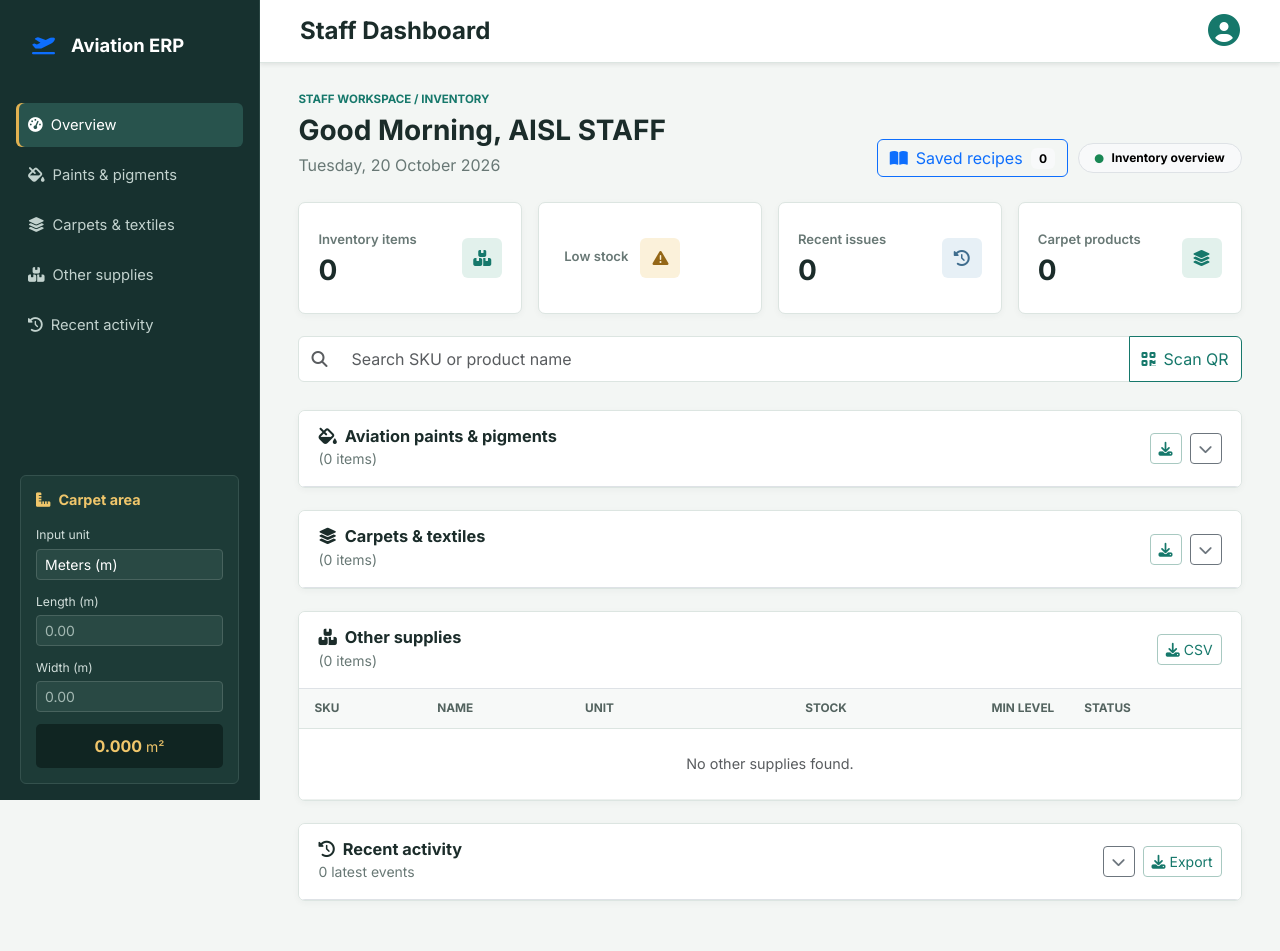
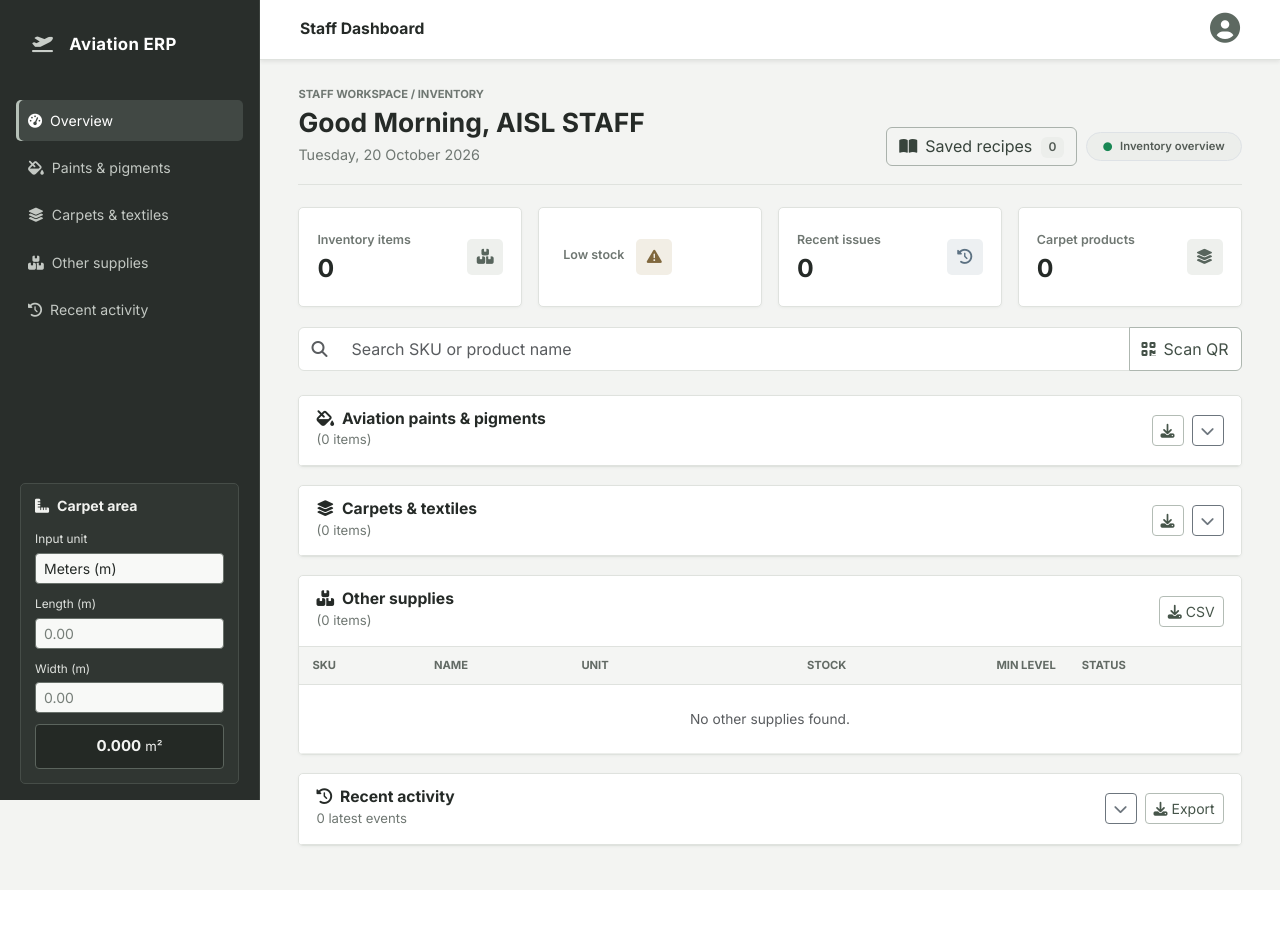
Before and after one commit to whitetap/whitetap-inventory-erp, a Flask app: page /staff-inventory in a window 1280 px wide. After the commit the page ends 890 px from the top, so only its background shows below. Run offline with Flask 3, Linux system fonts and the light colour scheme; some libraries are stand-ins or nearby versions.

Commit message:
refine staff page

```diff
--- a/templates/staff_dashboard.html
+++ b/templates/staff_dashboard.html
@@ -9,91 +9,95 @@
 {% block extra_styles %}
 <style>
 :root {
-  --staff-ink: #1b2c2a;
-  --staff-muted: #687875;
-  --staff-paper: #f3f6f4;
-  --staff-line: #dce5e1;
-  --staff-green: #16786b;
-  --staff-green-soft: #e2f1ec;
-  --staff-amber: #d59a2a;
+  --staff-ink: #252a27;
+  --staff-muted: #6f7772;
+  --staff-paper: #f3f4f2;
+  --staff-line: #dfe2de;
+  --staff-accent: #53685b;
+  --staff-accent-soft: #e9eeea;
+  --staff-warn: #a17b43;
 }
-body.staff-dashboard { background: var(--staff-paper); color: var(--staff-ink); }
-body.staff-dashboard .sidebar { width: 260px; overflow-y: auto; background: #17312f; border-right: 1px solid #294542; }
-body.staff-dashboard .sidebar .navbar-brand { font-size: 1.15rem; }
-body.staff-dashboard .sidebar .nav-link { margin: 3px 0; padding: 11px 12px !important; border-radius: 6px; color: #c2d2ce !important; font-size: .92rem; transition: background-color .18s ease, color .18s ease; }
-body.staff-dashboard .sidebar .nav-link:hover,
-body.staff-dashboard .sidebar .nav-link.active { color: #fff !important; background: #28534d; transform: none; }
-body.staff-dashboard .sidebar .nav-link.active { box-shadow: inset 3px 0 #e2b151; }
-body.staff-dashboard .topbar { position: sticky; top: 0; z-index: 900; width: calc(100% - 260px); margin-left: 260px; padding: 14px 28px; background: rgba(255,255,255,.96); border-bottom: 1px solid var(--staff-line); }
-body.staff-dashboard .topbar h4 { color: var(--staff-ink) !important; font-weight: 700; }
-body.staff-dashboard .topbar .fa-user-circle { color: var(--staff-green) !important; }
-body.staff-dashboard #sidebarToggle { color: var(--staff-green) !important; }
-body.staff-dashboard .main-content { min-height: calc(100vh - 62px); padding: 28px clamp(18px, 3vw, 42px); background: var(--staff-paper); }
-body.staff-dashboard .card { border: 1px solid var(--staff-line) !important; border-radius: 7px; background: #fff !important; box-shadow: 0 2px 7px rgba(27,44,42,.04) !important; backdrop-filter: none; }
-body.staff-dashboard .card:hover { transform: none; }
-.dashboard-page { max-width: 1560px; margin: 0 auto; }
-.dashboard-heading { display: flex; align-items: flex-end; justify-content: space-between; gap: 20px; margin-bottom: 25px; }
-.dashboard-kicker { margin-bottom: 6px; color: var(--staff-green); font-size: .72rem; font-weight: 700; text-transform: uppercase; }
-.dashboard-heading h1 { margin: 0; color: var(--staff-ink); font-size: 1.75rem; font-weight: 750; }
-.dashboard-heading p { margin: 5px 0 0; color: var(--staff-muted); }
-.dashboard-actions { display: flex; align-items: center; flex-wrap: wrap; gap: 10px; }
-.recipe-project-list { max-height: 55vh; overflow-y: auto; }
-.recipe-project-button { width: 100%; padding: 11px 12px; border: 0; border-bottom: 1px solid var(--staff-line); background: #fff; color: var(--staff-ink); text-align: left; }
-.recipe-project-button:hover, .recipe-project-button.active { background: var(--staff-green-soft); color: var(--staff-green); }
-.recipe-details { min-height: 180px; }
-.recipe-details .table { color: var(--staff-ink); }
-.metric-card { min-height: 112px; border-left: 3px solid var(--staff-green) !important; }
-.metric-card-button { width: 100%; text-align: left; cursor: pointer; font: inherit; }
-.metric-card-button:focus-visible { outline: 3px solid rgba(22,120,107,.3); outline-offset: 2px; }
-.metric-card.metric-warning { border-left-color: var(--staff-amber) !important; }
-.metric-card.metric-activity { border-left-color: #4478a0 !important; }
-.metric-card .card-body { display: flex; align-items: center; justify-content: space-between; gap: 12px; padding: 19px; }
-.metric-label { color: var(--staff-muted); font-size: .82rem; font-weight: 600; }
-.metric-value { margin-top: 5px; color: var(--staff-ink); font-size: 1.75rem; line-height: 1.1; font-weight: 750; }
-.metric-icon { display: grid; place-items: center; width: 40px; aspect-ratio: 1; border-radius: 6px; color: var(--staff-green); background: var(--staff-green-soft); }
-.metric-warning .metric-icon { color: #946717; background: #fbf1da; }
-.metric-activity .metric-icon { color: #3f6d8e; background: #e7f0f6; }
-.inventory-search { margin: 22px 0 28px; }
-.inventory-search .input-group-text, .inventory-search .form-control { min-height: 46px; border-color: var(--staff-line); background: #fff; }
-.inventory-search .form-control:focus { border-color: var(--staff-green); box-shadow: 0 0 0 3px rgba(22,120,107,.12); }
-.inventory-search .qr-scan-toggle { border-color: var(--staff-green); color: var(--staff-green); background: #fff; }
-.inventory-search .qr-scan-toggle:hover { color: #fff; background: var(--staff-green); }
-.qr-scanner-panel { margin-top: 10px; padding: 14px; border: 1px solid var(--staff-line); border-radius: 6px; background: #fff; }
-.qr-reader { width: min(100%, 420px); margin: 0 auto; }
-.inventory-section { margin-bottom: 22px; overflow: hidden; }
-.inventory-section .card-header { padding: 16px 19px; background: #fff !important; }
-.inventory-section .card-header h2 { margin: 0; color: var(--staff-ink); font-size: 1.02rem; font-weight: 700; }
-.inventory-section .card-header small { color: var(--staff-muted) !important; }
-.inventory-section .table { margin: 0; color: var(--staff-ink); font-size: .9rem; }
-.inventory-section .table thead th { padding: 11px 15px; border-bottom: 1px solid var(--staff-line); background: #f7f9f8; color: #53635f; font-size: .74rem; font-weight: 700; text-transform: uppercase; }
-.inventory-section .table td { padding: 12px 15px; border-color: #edf1ef; vertical-align: middle; }
-.inventory-section .table tbody tr:hover { background: #f7faf8; }
-.stock-low { color: #a53f32 !important; }
-.stock-ok { color: var(--staff-green) !important; }
-.status-badge { display: inline-block; min-width: 72px; padding: 4px 8px; border-radius: 4px; font-size: .74rem; font-weight: 700; text-align: center; }
-.status-badge.low { color: #8b352c; background: #fbe9e6; }
-.status-badge.ok { color: #176354; background: #e4f2ed; }
-.carpet-calculator { margin: 12px 4px 0; padding: 15px; border: 1px solid #34514d; border-radius: 6px; background: #1d3b37; }
-.carpet-calculator h2 { margin: 0 0 13px; color: #f0c66b; font-size: .9rem; font-weight: 700; }
-.carpet-calculator .form-label { color: #d2dfdb; font-size: .76rem; }
-.carpet-calculator .form-control, .carpet-calculator .form-select { border-color: #48635e; background: #294944; color: #fff; }
-.carpet-calculator .form-control::placeholder { color: #a3b8b2; }
-.carpet-result { margin-top: 12px; padding: 10px; border-radius: 5px; background: #102522; color: #f0c66b; text-align: center; }
-.inventory-section .btn-outline-primary { color: var(--staff-green); border-color: #a8c9c1; }
-.inventory-section .btn-outline-primary:hover { color: white; border-color: var(--staff-green); background: var(--staff-green); }
-.section-toggle .fa-chevron-down { transition: transform .18s ease; }
-.section-toggle[aria-expanded="true"] .fa-chevron-down { transform: rotate(180deg); }
-#issueModal .modal-content { border: 1px solid var(--staff-line); border-radius: 7px; color: var(--staff-ink); }
+body.staff-dashboard { background:var(--staff-paper); color:var(--staff-ink); font-size:.94rem; }
+body.staff-dashboard .sidebar { width:260px; overflow-y:auto; background:#292e2b; border-right:1px solid #3b413d; }
+body.staff-dashboard .sidebar .navbar-brand { font-size:1.05rem; letter-spacing:.02em; }
+body.staff-dashboard .sidebar .navbar-brand i { color:#c9cec9 !important; }
+body.staff-dashboard .sidebar .nav-link { margin:3px 0; padding:10px 12px !important; border-radius:5px; color:#c3c8c3 !important; font-size:.88rem; transition:background-color .15s ease,color .15s ease; }
+body.staff-dashboard .sidebar .nav-link:hover, body.staff-dashboard .sidebar .nav-link.active { color:#fff !important; background:#414844; transform:none; }
+body.staff-dashboard .sidebar .nav-link.active { box-shadow:inset 3px 0 #b6c1b8; }
+body.staff-dashboard .topbar { position:sticky; top:0; z-index:900; width:calc(100% - 260px); margin-left:260px; padding:13px 28px; background:#fff; border-bottom:1px solid var(--staff-line); }
+body.staff-dashboard .topbar h4 { color:var(--staff-ink) !important; font-size:.98rem; font-weight:650; }
+body.staff-dashboard .topbar .fa-user-circle, body.staff-dashboard #sidebarToggle { color:#5d6961 !important; }
+body.staff-dashboard .main-content { min-height:calc(100vh - 60px); padding:26px clamp(18px, 3vw, 40px); background:var(--staff-paper); }
+body.staff-dashboard .card { border:1px solid var(--staff-line) !important; border-radius:5px; background:#fff !important; box-shadow:0 1px 3px rgba(29,36,31,.045) !important; backdrop-filter:none; }
+body.staff-dashboard .card:hover { transform:none; }
+.dashboard-page { max-width:1480px; margin:0 auto; }
+.dashboard-heading { display:flex; align-items:flex-end; justify-content:space-between; gap:20px; margin-bottom:22px; padding-bottom:18px; border-bottom:1px solid var(--staff-line); }
+.dashboard-kicker { margin-bottom:5px; color:var(--staff-muted); font-size:.7rem; font-weight:700; text-transform:uppercase; }
+.dashboard-heading h1 { margin:0; color:var(--staff-ink); font-size:1.65rem; font-weight:700; }
+.dashboard-heading p { margin:5px 0 0; color:var(--staff-muted); font-size:.9rem; }
+.dashboard-actions { display:flex; align-items:center; flex-wrap:wrap; gap:9px; }
+.dashboard-actions .badge { color:#535b55 !important; background:#eceeeb !important; font-weight:600; }
+.dashboard-actions .btn-outline-primary { border-color:#aab2ac; color:#38443c; }
+.dashboard-actions .btn-outline-primary:hover { border-color:#38443c; color:#fff; background:#38443c; }
+.recipe-project-list { max-height:55vh; overflow-y:auto; }
+.recipe-project-button { width:100%; padding:11px 12px; border:0; border-bottom:1px solid var(--staff-line); background:#fff; color:var(--staff-ink); text-align:left; }
+.recipe-project-button:hover, .recipe-project-button.active { background:#eef0ed; color:#303a33; }
+.recipe-details { min-height:180px; }
+.recipe-details .table { color:var(--staff-ink); }
+.metric-card { min-height:100px; border-top:2px solid #b8c0ba !important; }
+.metric-card.metric-warning { border-top-color:#b39769 !important; }
+.metric-card.metric-activity { border-top-color:#8898a5 !important; }
+.metric-card-button { width:100%; color:inherit; text-align:left; cursor:pointer; font:inherit; }
+.metric-card-button:focus-visible { outline:3px solid rgba(83,104,91,.28); outline-offset:2px; }
+.metric-card .card-body { display:flex; align-items:center; justify-content:space-between; gap:12px; padding:16px 18px; }
+.metric-label { color:var(--staff-muted); font-size:.78rem; font-weight:600; }
+.metric-value { margin-top:5px; color:var(--staff-ink); font-size:1.55rem; line-height:1.1; font-weight:700; }
+.metric-icon { display:grid; place-items:center; width:36px; aspect-ratio:1; border-radius:5px; color:#58655d; background:#eef0ed; }
+.metric-warning .metric-icon { color:#80683e; background:#f2eee5; }
+.metric-activity .metric-icon { color:#5c7182; background:#edf0f2; }
+.inventory-search { margin:20px 0 24px; }
+.inventory-search .input-group-text, .inventory-search .form-control, .inventory-search .btn { min-height:44px; border-color:var(--staff-line); background:#fff; }
+.inventory-search .form-control:focus { border-color:#87948b; box-shadow:0 0 0 3px rgba(83,104,91,.12); }
+.inventory-search .qr-scan-toggle { color:#435047; border-color:#aeb7b0; }
+.inventory-search .qr-scan-toggle:hover { color:#fff; border-color:#435047; background:#435047; }
+.qr-scanner-panel { margin-top:10px; padding:14px; border:1px solid var(--staff-line); border-radius:5px; background:#fff; }
+.qr-reader { width:min(100%, 420px); margin:0 auto; }
+.inventory-section { margin-bottom:18px; overflow:hidden; }
+.inventory-section .card-header { padding:14px 17px; border-bottom:1px solid var(--staff-line) !important; background:#fff !important; }
+.inventory-section .card-header h2 { margin:0; color:var(--staff-ink); font-size:.98rem; font-weight:680; }
+.inventory-section .card-header small { color:var(--staff-muted) !important; }
+.inventory-section .table { margin:0; color:var(--staff-ink); font-size:.86rem; }
+.inventory-section .table thead th { padding:10px 13px; border-bottom:1px solid var(--staff-line); background:#f4f5f3; color:#626a64; font-size:.7rem; font-weight:700; text-transform:uppercase; }
+.inventory-section .table td { padding:10px 13px; border-color:#eceeeb; vertical-align:middle; }
+.inventory-section .table tbody tr:hover { background:#f6f7f5; }
+.stock-low { color:#9b463c !important; }
+.stock-ok { color:#52665a !important; }
+.status-badge { display:inline-block; min-width:68px; padding:4px 7px; border-radius:4px; font-size:.7rem; font-weight:650; text-align:center; }
+.status-badge.low { color:#8d4339; background:#f4e9e6; }
+.status-badge.ok { color:#4e6255; background:#e9eeea; }
+.carpet-calculator { margin:12px 4px 0; padding:14px; border:1px solid #464d48; border-radius:5px; background:#303632; }
+.carpet-calculator h2 { margin:0 0 12px; color:#f1f2ef; font-size:.88rem; font-weight:650; }
+.carpet-calculator .form-label { color:#e0e3df; font-size:.74rem; }
+.carpet-calculator .form-control, .carpet-calculator .form-select { border-color:#69716b; background:#f8f9f7; color:#252a27; }
+.carpet-calculator .form-control::placeholder { color:#777f79; }
+.carpet-result { margin-top:11px; padding:10px; border:1px solid #5b645d; border-radius:4px; background:#242925; color:#f3f4f2; text-align:center; }
+.inventory-section .btn-outline-primary { color:#46554a; border-color:#b3bcb5; }
+.inventory-section .btn-outline-primary:hover { color:#fff; border-color:#46554a; background:#46554a; }
+.section-toggle .fa-chevron-down { transition:transform .16s ease; }
+.section-toggle[aria-expanded="true"] .fa-chevron-down { transform:rotate(180deg); }
+#issueModal .modal-content, #recipeBookModal .modal-content, #staffLowStockModal .modal-content { border:1px solid var(--staff-line); border-radius:5px; color:var(--staff-ink); }
+body.staff-dashboard .btn-warning { border-color:#9b865e; color:#fff; background:#9b865e; }
+body.staff-dashboard .btn-warning:hover { border-color:#806d4b; background:#806d4b; }
 @media (max-width: 992px) {
-  body.staff-dashboard .topbar { width: 100%; margin-left: 0; }
-  body.staff-dashboard .main-content { margin-left: 0; padding: 22px 18px; }
-  body.staff-dashboard .topbar { padding: 12px 18px; }
+  body.staff-dashboard .topbar { width:100%; margin-left:0; padding:12px 18px; }
+  body.staff-dashboard .main-content { margin-left:0; padding:22px 18px; }
 }
 @media (max-width: 575px) {
-  .dashboard-heading { align-items: flex-start; flex-direction: column; }
-  .dashboard-heading h1 { font-size: 1.45rem; }
-  .inventory-section .card-header { padding: 13px; }
-  .inventory-section .table th, .inventory-section .table td { padding: 10px; }
+  .dashboard-heading { align-items:flex-start; flex-direction:column; }
+  .dashboard-heading h1 { font-size:1.4rem; }
+  .dashboard-actions { width:100%; }
+  .inventory-section .card-header { padding:12px; }
+  .inventory-section .table th, .inventory-section .table td { padding:9px 10px; }
 }
 </style>
 {% endblock %}
```
